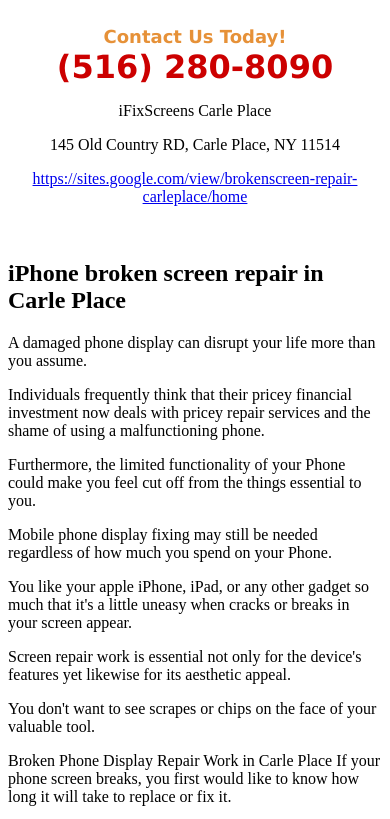
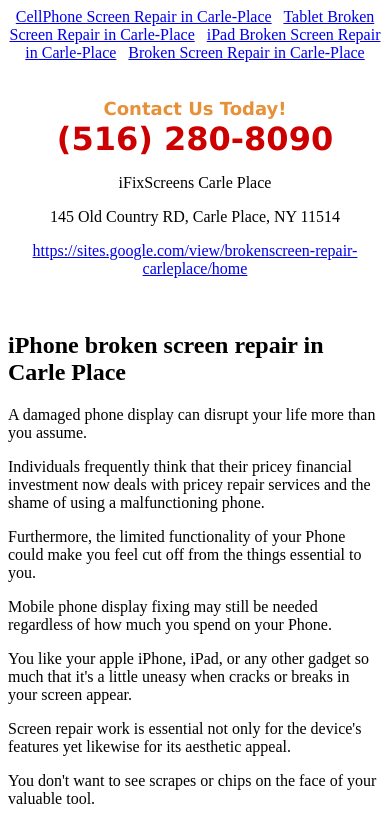
Before and after one commit to iFix786/brokenscreenrepairincarleplace, a plain HTML site: page iPhonebrokenscreenrepairinCarlePlace.html in a window 390 px wide. Shown: the top 819 px of the page. Drawn offline with Linux system fonts and the light colour scheme.

Commit message:
Update iPhonebrokenscreenrepairinCarlePlace.html

```diff
--- a/iPhonebrokenscreenrepairinCarlePlace.html
+++ b/iPhonebrokenscreenrepairinCarlePlace.html
@@ -1,4 +1,12 @@
-<!DOCTYPE html><html><body><div class="sites-embed-align-center-wrapping-off"><div class="sites-embed-border-on sites-embed sites-embed-full-width" style="width:100%;"><div class="sites-embed-content sites-embed-type-text"><div class="sites-embed-content-textbox"><div dir="ltr"><div style="text-align:center"><br><span style="color:rgb(230,145,56)"><b><font size="4"><span style="font-family:verdana,sans-serif">Contact Us Today!</span></font></b></span><br><span style="color:rgb(204,0,0)"><b><font size="6"><span style="font-family:verdana,sans-serif">(516) 280-8090</span></font></b></span><br><p>iFixScreens Carle Place</p><p>145 Old Country RD, Carle Place, NY 11514</p><p><a href="https://sites.google.com/view/brokenscreen-repair-carleplace/home" target="_blank">https://sites.google.com/view/brokenscreen-repair-carleplace/home</a></p><br></div></div></div></div></div></div><h2>iPhone broken screen repair in Carle Place</h2>A damaged phone display can disrupt your life more than you assume. <p>Individuals frequently think that their pricey financial investment now deals with pricey repair services and the shame of using a malfunctioning phone. <p>Furthermore, the limited functionality of your Phone could make you feel cut off from the things essential to you. <p>Mobile phone display fixing may still be needed regardless of how much you spend on your Phone.
+<!DOCTYPE html><html><body>
+   <div style="text-align: center;">
+        <a href="./CellPhonescreenrepairinCarlePlace.html">CellPhone Screen Repair in Carle-Place</a>&nbsp&nbsp
+        <a href="./TabletBrokenscreenrepairinCarlePlace.html">Tablet Broken Screen Repair in Carle-Place</a>&nbsp&nbsp
+        <a href="./iPadBrokenscreenrepairinCarlePlace.html">iPad Broken Screen Repair in Carle-Place</a>&nbsp&nbsp
+
+        <a href="./index.html">Broken Screen Repair in Carle-Place</a>
+    </div><br/>
+  <div class="sites-embed-align-center-wrapping-off"><div class="sites-embed-border-on sites-embed sites-embed-full-width" style="width:100%;"><div class="sites-embed-content sites-embed-type-text"><div class="sites-embed-content-textbox"><div dir="ltr"><div style="text-align:center"><br><span style="color:rgb(230,145,56)"><b><font size="4"><span style="font-family:verdana,sans-serif">Contact Us Today!</span></font></b></span><br><span style="color:rgb(204,0,0)"><b><font size="6"><span style="font-family:verdana,sans-serif">(516) 280-8090</span></font></b></span><br><p>iFixScreens Carle Place</p><p>145 Old Country RD, Carle Place, NY 11514</p><p><a href="https://sites.google.com/view/brokenscreen-repair-carleplace/home" target="_blank">https://sites.google.com/view/brokenscreen-repair-carleplace/home</a></p><br></div></div></div></div></div></div><h2>iPhone broken screen repair in Carle Place</h2>A damaged phone display can disrupt your life more than you assume. <p>Individuals frequently think that their pricey financial investment now deals with pricey repair services and the shame of using a malfunctioning phone. <p>Furthermore, the limited functionality of your Phone could make you feel cut off from the things essential to you. <p>Mobile phone display fixing may still be needed regardless of how much you spend on your Phone.
 <p>
 You like your apple iPhone, iPad, or any other gadget so much that it's a little uneasy when cracks or breaks in your screen appear. <p>Screen repair work is essential not only for the device's features yet likewise for its aesthetic appeal. <p>You don't want to see scrapes or chips on the face of your valuable tool.
 <p>
```
